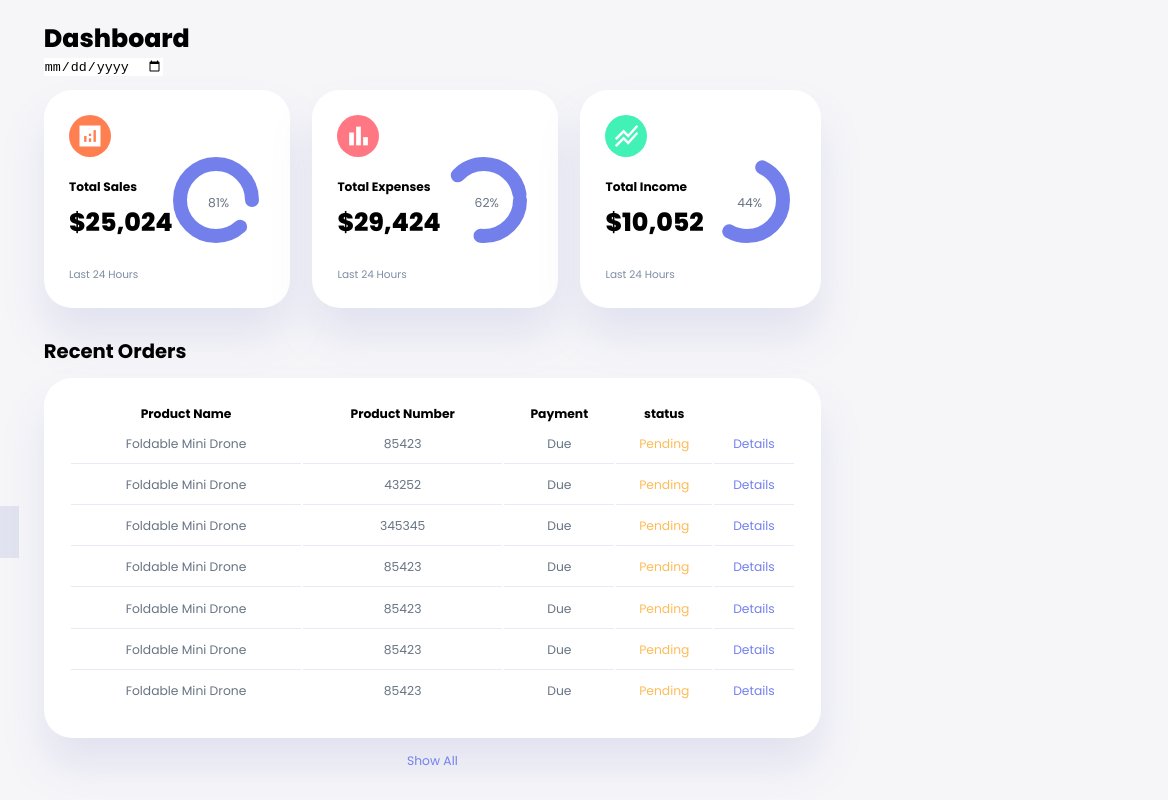
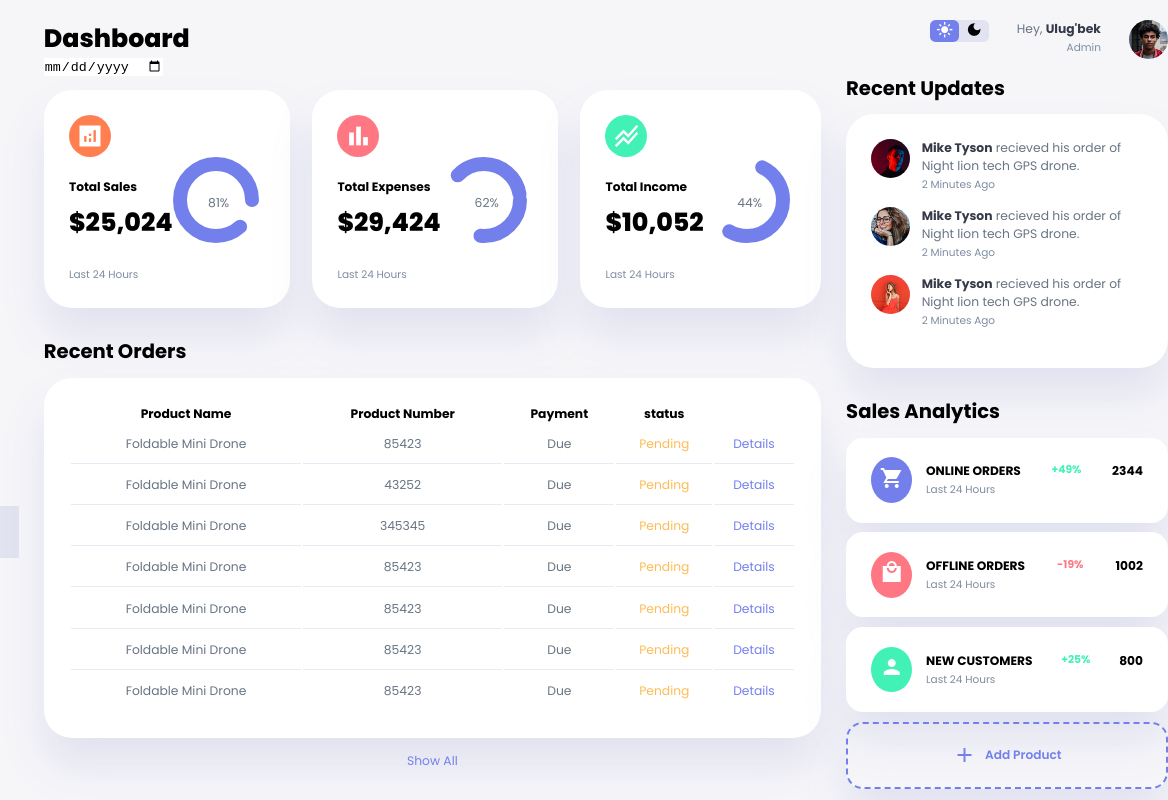
Before and after one commit to ulugb3k-270/Responsive-Admin-Dashboard, a plain HTML site: page index.html in a window 1280 px wide. Shown: the full height of the page, 203-1371 px from the left, 1168 px wide, since content can reach past the window. Drawn offline with Linux system fonts and the light colour scheme.

Commit message:
finished RIGHT section

```diff
--- a/index.html
+++ b/index.html
@@ -13,6 +13,9 @@
 
     <!-- MAIN CSS -->
     <link rel="stylesheet" href="./styles/main.css" />
+
+    <!-- RIGHT SIDE CSS -->
+    <link rel="stylesheet" href="./styles/right-side.css" />
 
     <!-- ICONS -->
     <link
@@ -221,6 +224,127 @@
           <a href="#">Show All</a>
         </div>
       </main>
+      <!-- ---------------- END OF MAIN ------------------------- -->
+
+      <div class="right">
+        <div class="top">
+          <button class="" id="menu-btn">
+            <span class="material-icons-sharp">menu</span>
+          </button>
+
+          <div class="theme-toggler">
+            <span class="material-icons-sharp active">light_mode</span>
+            <span class="material-icons-sharp">dark_mode</span>
+          </div>
+
+          <div class="profile">
+            <div class="info">
+              <p>Hey, <b>Ulug'bek</b></p>
+              <small class="text-muted">Admin</small>
+            </div>
+
+            <div class="profile-photo">
+              <img src="./images/profile-1.jpg" alt="profile" />
+            </div>
+          </div>
+        </div>
+        <!-- --------- END OF TOP ----------------  -->
+
+        <div class="recent-updates">
+          <h2>Recent Updates</h2>
+
+          <div class="updates">
+            <div class="update">
+              <div class="profile-photo">
+                <img src="./images/profile-2.jpg" alt="" />
+              </div>
+              <div class="message">
+                <p>
+                  <b>Mike Tyson</b> recieved his order of Night lion tech GPS
+                  drone.
+                </p>
+                <small class="text-muted">2 Minutes Ago</small>
+              </div>
+            </div>
+            <div class="update">
+              <div class="profile-photo">
+                <img src="./images/profile-3.jpg" alt="" />
+              </div>
+              <div class="message">
+                <p>
+                  <b>Mike Tyson</b> recieved his order of Night lion tech GPS
+                  drone.
+                </p>
+                <small class="text-muted">2 Minutes Ago</small>
+              </div>
+            </div>
+            <div class="update">
+              <div class="profile-photo">
+                <img src="./images/profile-4.jpg" alt="" />
+              </div>
+              <div class="message">
+                <p>
+                  <b>Mike Tyson</b> recieved his order of Night lion tech GPS
+                  drone.
+                </p>
+                <small class="text-muted">2 Minutes Ago</small>
+              </div>
+            </div>
+          </div>
+        </div>
+        <!-- --------- END OF RECENT UPDATES -->
+
+        <div class="sales-analytics">
+          <h2>Sales Analytics</h2>
+          <div class="item online">
+            <div class="icon">
+              <span class="material-icons-sharp">shopping_cart</span>
+            </div>
+            <div class="right">
+              <div class="info">
+                <h3>ONLINE ORDERS</h3>
+                <small class="text-muted">Last 24 Hours</small>
+              </div>
+              <h5 class="success">+49%</h5>
+              <h3>2344</h3>
+            </div>
+          </div>
+          <div class="item offline">
+            <div class="icon">
+              <span class="material-icons-sharp">local_mall</span>
+            </div>
+            <div class="right">
+              <div class="info">
+                <h3>OFFLINE ORDERS</h3>
+                <small class="text-muted">Last 24 Hours</small>
+              </div>
+              <h5 class="danger">-19%</h5>
+              <h3>1002</h3>
+            </div>
+          </div>
+          <div class="item customers">
+            <div class="icon">
+              <span class="material-icons-sharp">person</span>
+            </div>
+            <div class="right">
+              <div class="info">
+                <h3>NEW CUSTOMERS</h3>
+                <small class="text-muted">Last 24 Hours</small>
+              </div>
+              <h5 class="success">+25%</h5>
+              <h3>800</h3>
+            </div>
+          </div>
+
+          <div class="item add-product">
+            <div>
+              <span class="material-icons-sharp">add</span>
+              <h3>Add Product</h3>
+            </div>
+          </div>
+        </div>
+      </div>
+      <!-- ---------------- END OF RIGHT ------------------------- -->
     </div>
     <script src="./script.js"></script>
   </body>
--- /dev/null
+++ b/styles/right-side.css
@@ -0,0 +1,145 @@
+.right {
+  margin-top: 1.4rem;
+}
+
+.right .top {
+  display: flex;
+  justify-content: end;
+  gap: 2rem;
+}
+
+.right .top button {
+  display: none;
+}
+
+.right .theme-toggler {
+  background: var(--color-light);
+  display: flex;
+  justify-content: space-between;
+  align-items: center;
+  height: 1.6rem;
+  width: 4.2rem;
+  cursor: pointer;
+  border-radius: var(--border-radius-1);
+}
+
+.right .theme-toggler span {
+  font-size: 1.2rem;
+  width: 50%;
+  height: 100%;
+  display: flex;
+  justify-content: center;
+  align-items: center;
+}
+
+.right .theme-toggler span.active {
+  background: var(--color-primary);
+  color: white;
+  border-radius: var(--border-radius-1);
+}
+
+.right .top .profile {
+  display: flex;
+  gap: 2rem;
+  text-align: right;
+  cursor: pointer;
+}
+
+/* =============== RECENT UPDATES ============== */
+
+.right .recent-updates {
+  margin-top: 1rem;
+}
+
+.right .recent-updates h2 {
+  margin-bottom: 0.8rem;
+}
+
+.right .recent-updates .updates {
+  background: var(--color-white);
+  padding: var(--card-padding);
+  border-radius: var(--card-border-radius);
+  box-shadow: var(--box-shadow);
+  transition: all 300ms ease;
+}
+
+.right .recent-updates .updates:hover {
+  box-shadow: none;
+}
+
+.right .recent-updates .updates .update {
+  display: grid;
+  grid-template-columns: 2.6rem auto;
+  gap: 1rem;
+  margin-bottom: 1rem;
+}
+
+/* ============ SALES ANALYTICS ============= */
+
+.right .sales-analytics {
+  margin-top: 2rem;
+}
+
+.right .sales-analytics h2 {
+  margin-bottom: 0.8rem;
+}
+
+.right .sales-analytics .item {
+  background: var(--color-white);
+  display: flex;
+  align-items: center;
+  gap: 1rem;
+  margin-bottom: 0.7rem;
+  padding: 1.4rem var(--card-padding);
+  border-radius: var(--border-radius-3);
+  box-shadow: var(--box-shadow);
+  transition: all 300ms ease;
+  cursor: pointer;
+}
+
+.right .sales-analytics .item:hover {
+  box-shadow: none;
+}
+
+.right .sales-analytics .item .right {
+  display: flex;
+  justify-content: space-between;
+  align-items: start;
+  margin: 0;
+  width: 100%;
+}
+
+.right .sales-analytics .item .icon {
+  padding: 0.6rem;
+  color: var(--color-white);
+  border-radius: 50%;
+  background: var(--color-primary);
+}
+
+.right .sales-analytics .item.offline .icon {
+  background: var(--color-danger);
+}
+
+.right .sales-analytics .item.customers .icon {
+  background: var(--color-success);
+}
+
+.right .sales-analytics .add-product {
+  background: transparent;
+  border: 2px dashed var(--color-primary);
+  color: var(--color-primary);
+  display: flex;
+  align-items: center;
+  justify-content: center;
+  cursor: pointer;
+}
+
+.right .sales-analytics .add-product div {
+  display: flex;
+  align-items: center;
+  gap: 0.6rem;
+}
+
+.right .sales-analytics .add-product div h3 {
+  font-weight: 600;
+}
```
